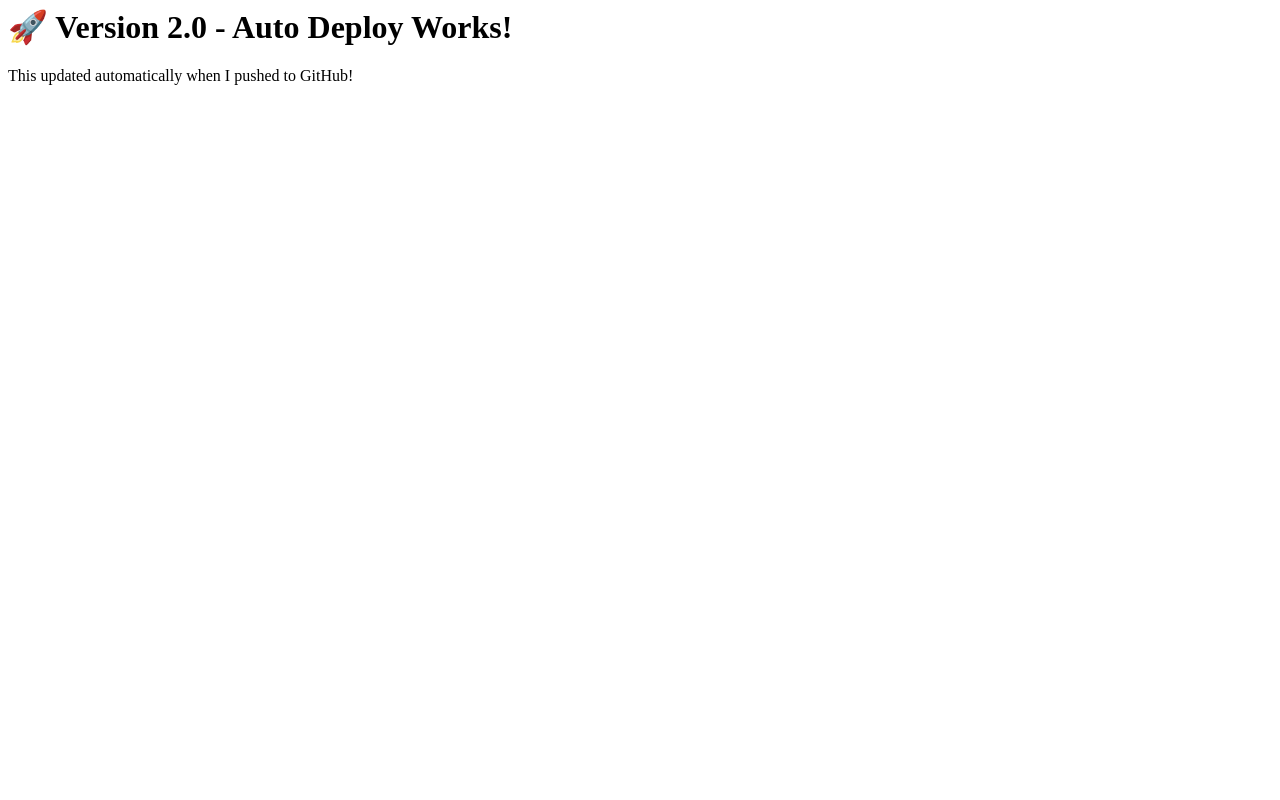
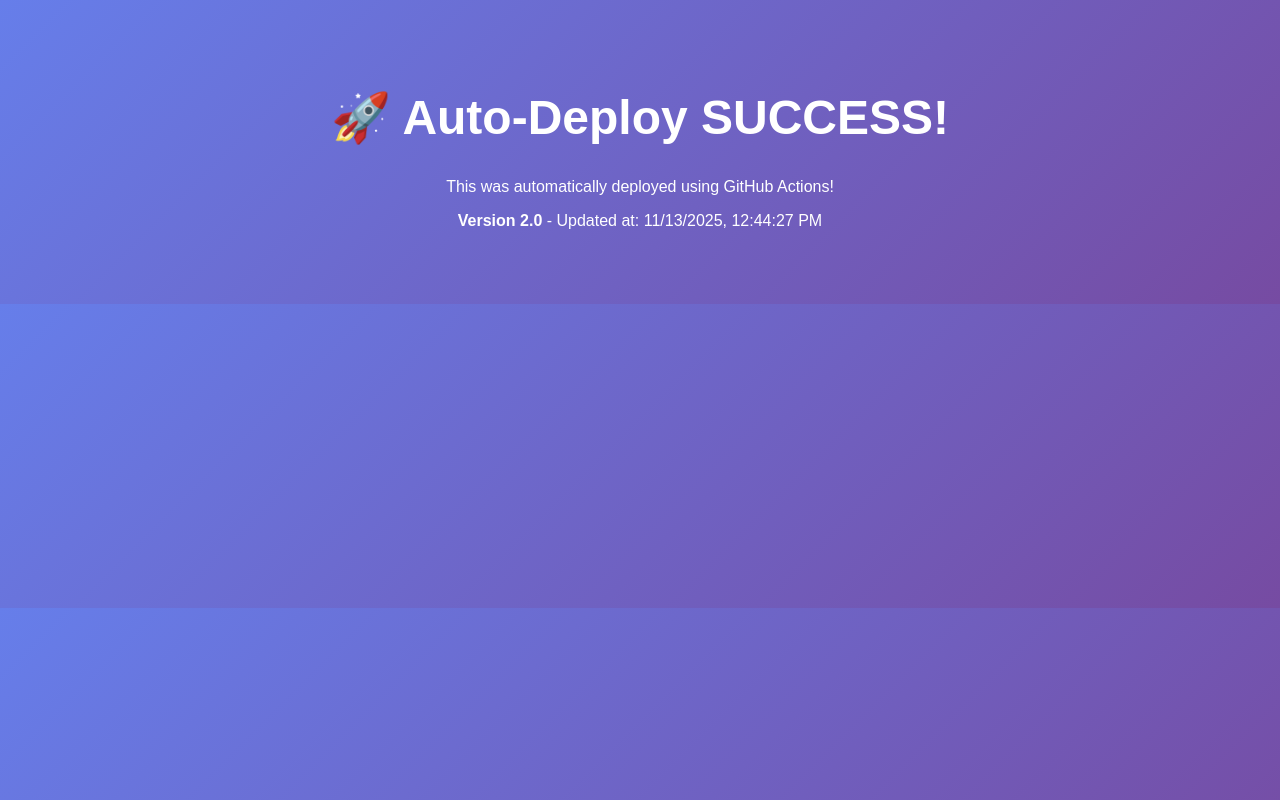
Before and after one commit to Masumoou/my-devops-project, a plain HTML site: page index.html in a window 1280 px wide. Drawn offline with Linux system fonts and the light colour scheme.

Commit message:
Added styling and version 2.0

```diff
--- a/index.html
+++ b/index.html
@@ -1,2 +1,24 @@
-<h1>🚀 Version 2.0 - Auto Deploy Works!</h1>
-<p>This updated automatically when I pushed to GitHub!</p>
+<!DOCTYPE html>
+<html>
+<head>
+    <title>My DevOps Project</title>
+    <style>
+        body {
+            font-family: Arial, sans-serif;
+            text-align: center;
+            background: linear-gradient(135deg, #667eea 0%, #764ba2 100%);
+            color: white;
+            padding: 50px;
+        }
+        h1 { font-size: 3em; }
+    </style>
+</head>
+<body>
+    <h1>🚀 Auto-Deploy SUCCESS!</h1>
+    <p>This was automatically deployed using GitHub Actions!</p>
+    <p><strong>Version 2.0</strong> - Updated at: <span id="time"></span></p>
+    <script>
+        document.getElementById('time').innerHTML = new Date().toLocaleString();
+    </script>
+</body>
+</html>
```
